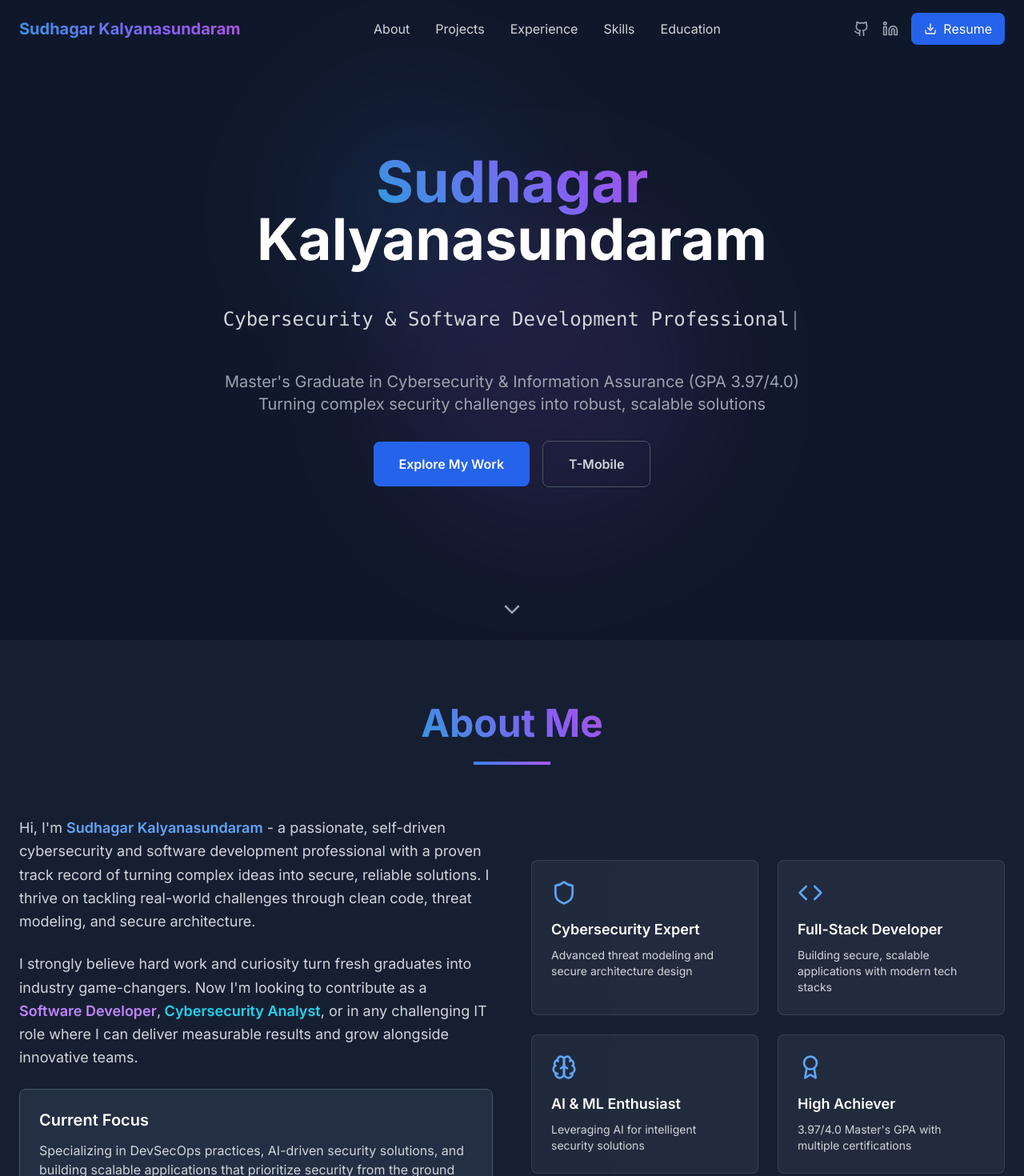
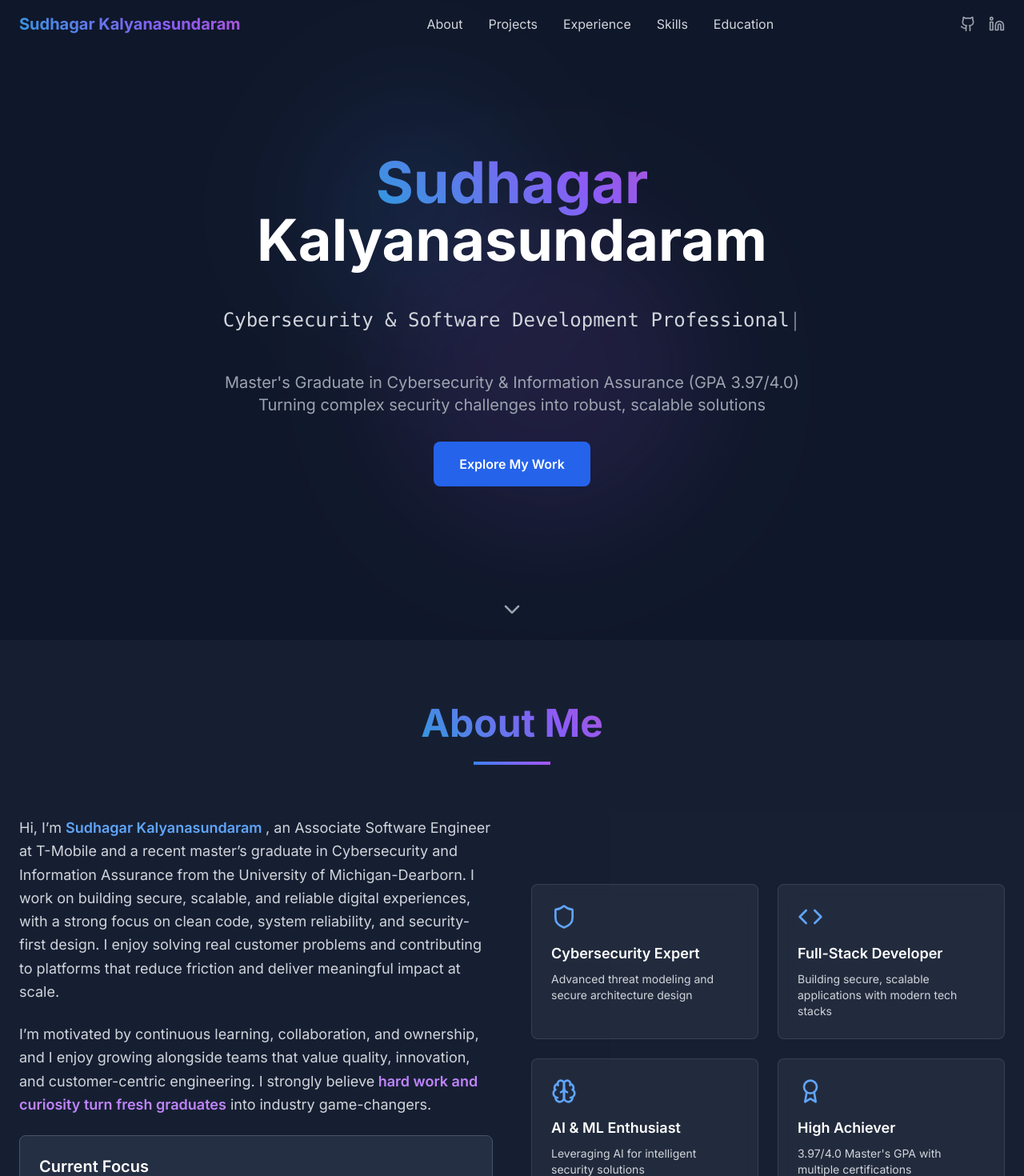
Before and after one commit to sudhagarkv/portfolio, a React (Vite) app: page / in a window 1280 px wide. Shown: the top 1470 px of the page at 80% size. Built offline with nearby package versions, Linux system fonts and the light colour scheme.

Commit message:
Updated content

```diff
--- a/src/components/About.tsx
+++ b/src/components/About.tsx
@@ -69,17 +69,17 @@ const About: React.FC = () => {
             className="space-y-6"
           >
             <p className="text-lg text-gray-300 leading-relaxed">
-              Hi, I'm <span className="text-blue-400 font-semibold">Sudhagar Kalyanasundaram</span> - a passionate,
-              self-driven cybersecurity and software development professional with a proven track record of turning
-              complex ideas into secure, reliable solutions. I thrive on tackling real-world challenges through
-              clean code, threat modeling, and secure architecture.
+              Hi, I’m <span className="text-blue-400 font-semibold"> Sudhagar Kalyanasundaram </span>, an Associate Software Engineer
+              at T-Mobile and a recent master’s graduate in Cybersecurity and Information Assurance from the University of Michigan-Dearborn.
+              I work on building secure, scalable, and reliable digital experiences, with a strong focus on clean code,
+              system reliability, and security-first design. I enjoy solving real customer problems and contributing to
+              platforms that reduce friction and deliver meaningful impact at scale.
             </p>
             <p className="text-lg text-gray-300 leading-relaxed">
-              I strongly believe hard work and curiosity turn fresh graduates into industry game-changers.
-              Now I'm looking to contribute as a <span className="text-purple-400 font-semibold">Software Developer</span>,
-              <span className="text-cyan-400 font-semibold"> Cybersecurity Analyst</span>, or in any challenging IT role
-              where I can deliver measurable results and grow alongside innovative teams.
-            </p>
+              I’m motivated by continuous learning, collaboration, and ownership, and I enjoy growing alongside teams that value quality,
+              innovation, and customer-centric engineering. I strongly believe<span className="text-purple-400 font-semibold"> hard work
+              and curiosity turn fresh graduates</span> into industry game-changers.
+              </p>
 
             <motion.div
               whileHover={{ scale: 1.02 }}
@@ -87,8 +87,8 @@ const About: React.FC = () => {
             >
               <h3 className="text-xl font-semibold text-white mb-3">Current Focus</h3>
               <p className="text-gray-300">
-                Specializing in DevSecOps practices, AI-driven security solutions, and building
-                scalable applications that prioritize security from the ground up.
+                Learning the systems and codebase, contributing to ongoing development work, and working
+                closely with the team to deliver reliable, high-quality software.
               </p>
             </motion.div>
           </motion.div>
--- a/src/components/Experience.tsx
+++ b/src/components/Experience.tsx
@@ -7,14 +7,13 @@ const Experience: React.FC = () => {
     {
       title: 'Mobile Application Developer',
       company: 'The KeelWorks Foundation, Oak Harbor, WA, USA',
-      period: 'June 2025 – Present',
+      period: 'June 2025 – November 2025',
       icon: <Cpu className="w-6 h-6" />,
       color: 'from-purple-500 to-pink-500',
       responsibilities: [
         'Developed and deployed a content-sharing app in Java + JavaScript with Google Sign-In and payments, growing the user community by 18%.',
         'Built a scalable backend on PostgreSQL + AWS; reduced content load times by 23% via query tuning and caching.',
-        'Automated releases with Docker + GitLab CI/CD, shortening release cycles by 10% and improving deployment reliability.',
-        'Worked in Agile sprints with Jira: backlog grooming, ticket ownership, reviews, and on-time feature delivery.'
+        'Automated releases with Docker + GitLab CI/CD, shortening release cycles by 10% and improving deployment reliability.'
       ]
     },
     {
@@ -26,8 +25,7 @@ const Experience: React.FC = () => {
       responsibilities: [
         'Guided 80+ students through hands-on labs: vulnerability scanning, traffic analysis, and secure system configurations using Wireshark and Linux.',
         'Delivered reverse engineering workshops with JADX and Apktool, improving student skills in mobile app security analysis.',
-        'Provided one-on-one mentoring, debugging lab setups, and resolving IT troubleshooting issues to improve student lab completion rates.',
-        'Authored lab manuals and updated course material to align with evolving cybersecurity threats and practices.'
+        'Provided one-on-one mentoring, debugging lab setups, and resolving IT troubleshooting issues to improve student lab completion rates.'
       ]
     },
     {
@@ -39,8 +37,7 @@ const Experience: React.FC = () => {
       responsibilities: [
         'Developed and deployed a secure, responsive website with React.js and Next.js, hosted on AWS Amplify, improving site performance and uptime reliability by 8%.',
         'Automated deployment pipelines with Terraform and GitHub Actions, enabling scalable CI/CD workflows and reducing manual setup time.',
-        'Collaborated with a small team to design clean UI components, implement SEO-friendly pages, and ensure cross-browser compatibility.',
-        'Integrated security best practices including HTTPS, access control for content, and monitoring through AWS Amplify’s built-in alerts.'
+        'Collaborated with a small team to design clean UI components, implement SEO-friendly pages, and ensure cross-browser compatibility.'
         ]
     },
   ];
--- a/src/components/Footer.tsx
+++ b/src/components/Footer.tsx
@@ -14,11 +14,6 @@ const Footer: React.FC = () => {
       href: 'https://www.linkedin.com/in/sudhagar-kalyanasundaram/',
       label: 'LinkedIn'
     },
-    {
-      icon: <Download className="w-5 h-5" />,
-      href: 'https://drive.google.com/file/d/18EwsUqUk1brLNFrVuBMQZJ3vq3_KX0bh/view?usp=sharing',
-      label: 'Resume'
-    }
   ];
 
   const scrollToTop = () => {
--- a/src/components/Hero.tsx
+++ b/src/components/Hero.tsx
@@ -114,16 +114,6 @@ const Hero: React.FC = () => {
             >
               Explore My Work
             </motion.button>
-            <motion.a
-              whileHover={{ scale: 1.05 }}
-              whileTap={{ scale: 0.95 }}
-              href="https://drive.google.com/file/d/18EwsUqUk1brLNFrVuBMQZJ3vq3_KX0bh/view?usp=sharing"
-              target="_blank"
-              rel="noopener noreferrer"
-              className="border border-gray-600 hover:border-gray-400 text-gray-300 hover:text-white px-8 py-4 rounded-lg font-semibold transition-all duration-300"
-            >
-              T-Mobile
-            </motion.a>
           </motion.div>
         </motion.div>
       </div>
--- a/src/components/Navigation.tsx
+++ b/src/components/Navigation.tsx
@@ -86,17 +86,6 @@ const Navigation: React.FC = () => {
             >
               <Linkedin size={20} />
             </motion.a>
-            <motion.a
-              whileHover={{ scale: 1.1 }}
-              whileTap={{ scale: 0.95 }}
-              href="https://drive.google.com/file/d/18EwsUqUk1brLNFrVuBMQZJ3vq3_KX0bh/view?usp=sharing"
-              target="_blank"
-              rel="noopener noreferrer"
-              className="flex items-center space-x-2 bg-blue-600 hover:bg-blue-700 px-4 py-2 rounded-lg transition-colors duration-300"
-            >
-              <Download size={16} />
-              <span>Resume</span>
-            </motion.a>
           </div>
 
           {/* Mobile Menu Button */}
```
